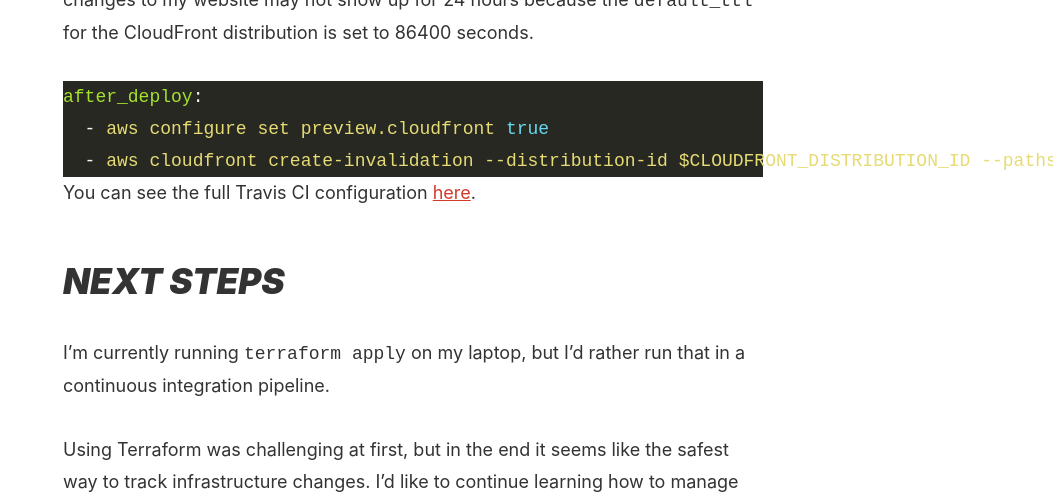
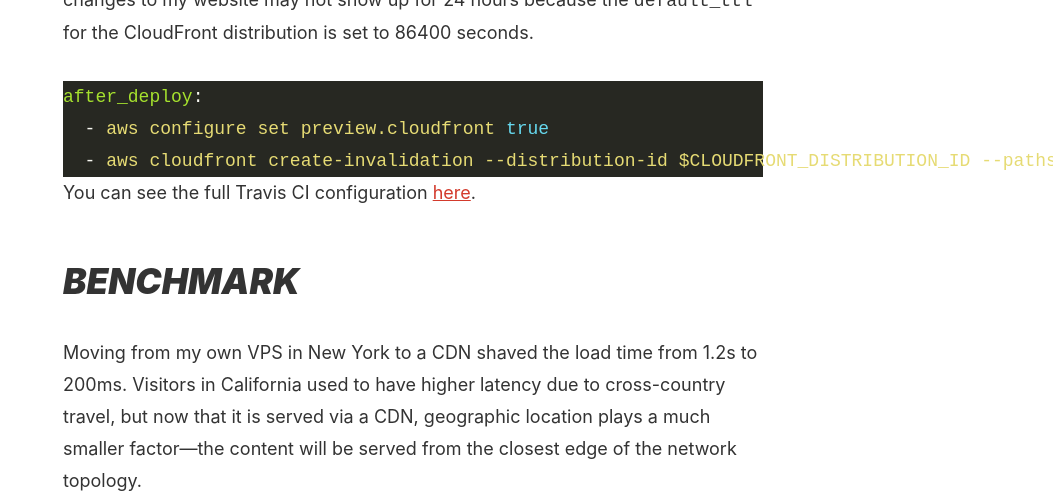
Before and after one commit to ryanrishi/ryanrishi.com, a Jekyll site: the page built from _posts/2019-12-26-terraform.markdown, in a window 1280 px wide and 1400 px high, scrolled down 5906 px. Shown: the top 504 px of the window, without its empty margins (227-1280 px from the left). Built offline with Jekyll 4.4.1, drawn with Linux system fonts in a browser that asks for light colours; some of the changed text lies outside the part shown; grey boxes are pictures that could not be loaded.

Commit message:
add benchmark/waterfall

```diff
--- a/_posts/2019-12-26-terraform.markdown
+++ b/_posts/2019-12-26-terraform.markdown
@@ -158,10 +158,22 @@
 
 You can see the full Travis CI configuration [here](https://github.com/ryanrishi/website/commit/fcc70801ece6d09b494f6026476213696eb59e65#diff-354f30a63fb0907d4ad57269548329e3).
 
+# Benchmark
+Moving from my own VPS in New York to a CDN shaved the load time from 1.2s to 200ms. Visitors in California used to have higher latency due to cross-country travel, but now that it is served via a CDN, geographic location plays a much smaller factor&mdash;the content will be served from the closest edge of the network topology.
+
+<figure class="image">
+  <img src="/assets/img/waterfall-vps.png" alt="Waterfall VPS" />
+  <figcaption>Waterfall when serving over VPS</figcaption>
+</figure>
+
+<figure class="image">
+  <img src="/assets/img/waterfall-cdn.png" alt="Waterfall CDN" />
+  <figcaption>Waterfall when serving over CDN</figcaption>
+</figure>
 
 # Next Steps
-I'm currently running `terraform apply` on my laptop, but I'd rather run that in a continuous integration pipeline.
+I'm currently running `terraform apply` on my laptop&mdash;I'd rather run that in a continuous integration pipeline.
 
-Using Terraform was challenging at first, but in the end it seems like the safest way to track infrastructure changes. I'd like to continue learning how to manage infrastructure using Terraform, including migrating some other VPSs to Kubernetes.
+Using Terraform was challenging at first, but in the end it seems like a great way to track infrastructure changes. I'd like to continue learning how to manage infrastructure using Terraform, including migrating some other VPSs to EC2/Kubernetes.
 
 You can see the final Terraform code [here](https://github.com/ryanrishi/devops/tree/f858d1448d5105df3a231c91fc60882b82d4d05a).
```
Also changed, not shown: 2 other files.
